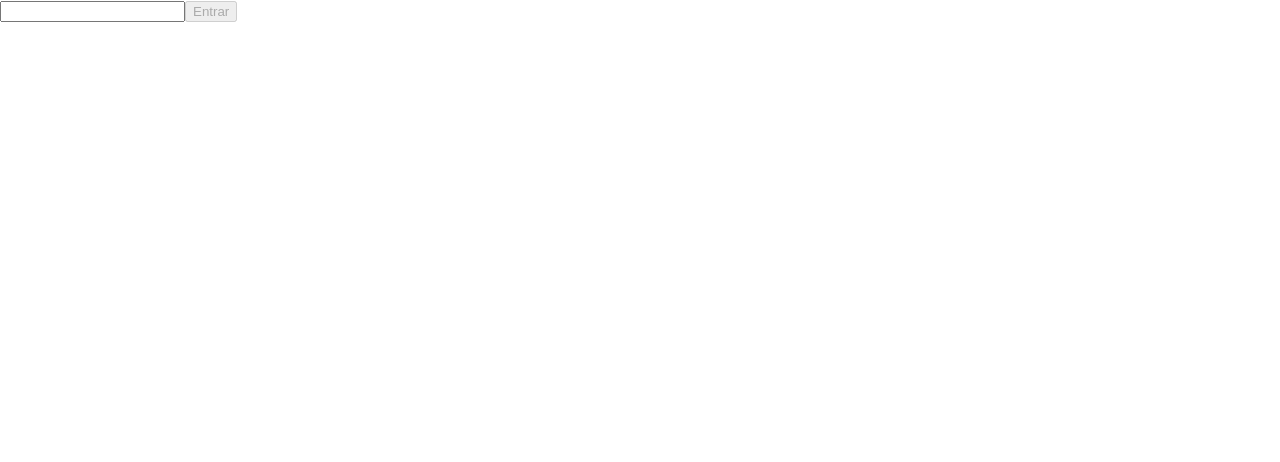
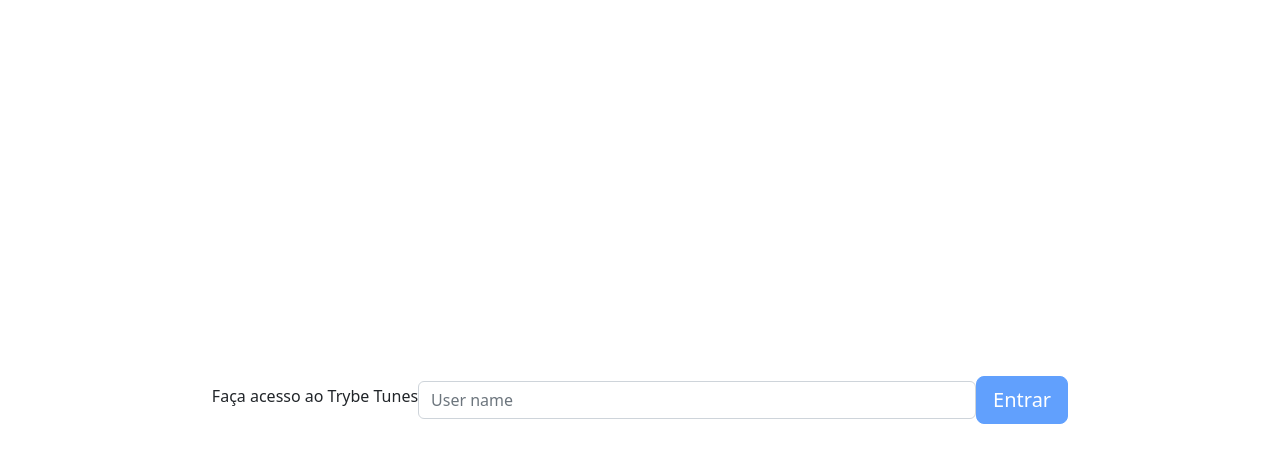
Before and after one commit to PabloLSa/TrybeTunes, a React (Create React App) app: page / in a window 1280 px wide. Shown: the top 462 px of the page. Built offline with nearby package versions, Linux system fonts and the light colour scheme.

Commit message:
Starting Styling
 Start Styling Trybe Tunes | Login | BootStrap

```diff
--- a/package.json
+++ b/package.json
@@ -9,7 +9,9 @@
     "@testing-library/jest-dom": "^5.16.5",
     "@testing-library/react": "^13.3.0",
     "@testing-library/user-event": "^13.5.0",
+    "bootstrap": "^5.2.3",
     "react": "^18.2.0",
+    "react-bootstrap": "^2.7.4",
     "react-dom": "^18.2.0",
     "react-router-dom": "^5.3.3",
     "react-scripts": "5.0.1",
--- a/src/App.jsx
+++ b/src/App.jsx
@@ -1,6 +1,7 @@
 /* eslint-disable no-unreachable */
 import React from 'react';
 import Routes from './Routes';
+import 'bootstrap/dist/css/bootstrap.min.css';
 
 class App extends React.Component {
   render() {
--- a/src/pages/Login.jsx
+++ b/src/pages/Login.jsx
@@ -1,7 +1,10 @@
 import React, { Component } from 'react';
 import PropTypes from 'prop-types';
+import { Button, Container, Form } from 'react-bootstrap';
 import Loading from '../components/Loading';
 import { createUser } from '../services/userAPI';
+
+// or less ideally
 
 class Login extends Component {
   state = {
@@ -35,25 +38,37 @@
   render() {
     const { isDisabled, name, isLoading } = this.state;
     return (
-      <div data-testid="page-login">
+      <Container
+        data-testid="page-login"
+        className="d-flex align-items-center justify-content-center"
+        style={ { height: '100vh' } }
+      >
         {isLoading && <Loading />}
-        <input
+
+        <Form.Label htmlFor="inputPassword5">Faça acesso ao Trybe Tunes</Form.Label>
+
+        <Form.Control
           type="text"
+          className="w-50"
           data-testid="login-name-input"
           id="name"
           name="name"
+          placeholder="User name"
           onChange={ this.handleChange }
         />
-        <button
+
+        <Button
+          size="lg"
+          variant="primary"
           type="button"
           data-testid="login-submit-button"
           disabled={ isDisabled }
           onClick={ () => this.handleClick(name) }
         >
           Entrar
+        </Button>
+      </Container>
 
-        </button>
-      </div>
     );
   }
 }
```
Also changed, not shown: 1 other file (tests, documents, lock files or other folders).
